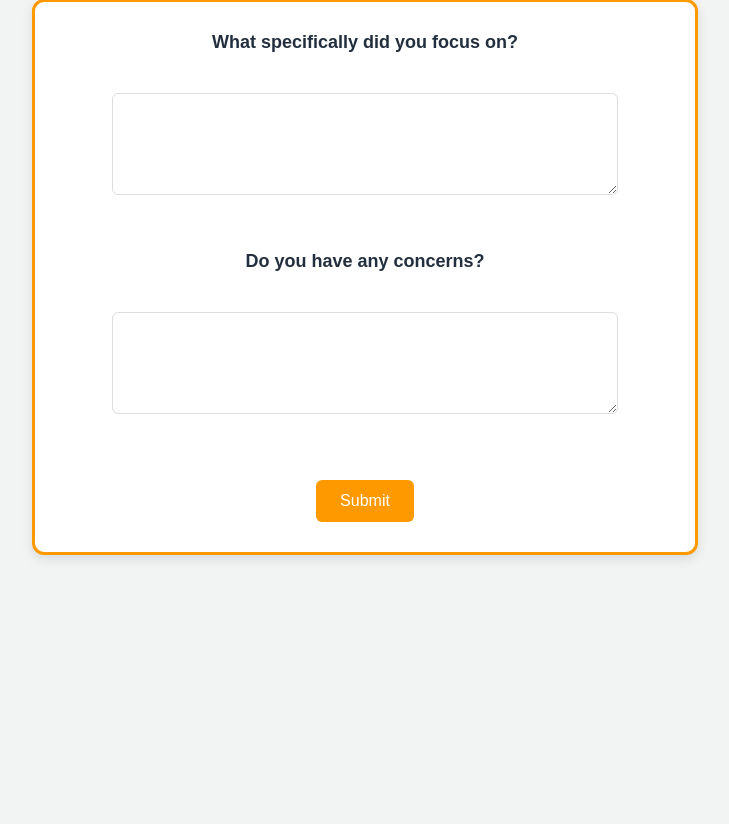
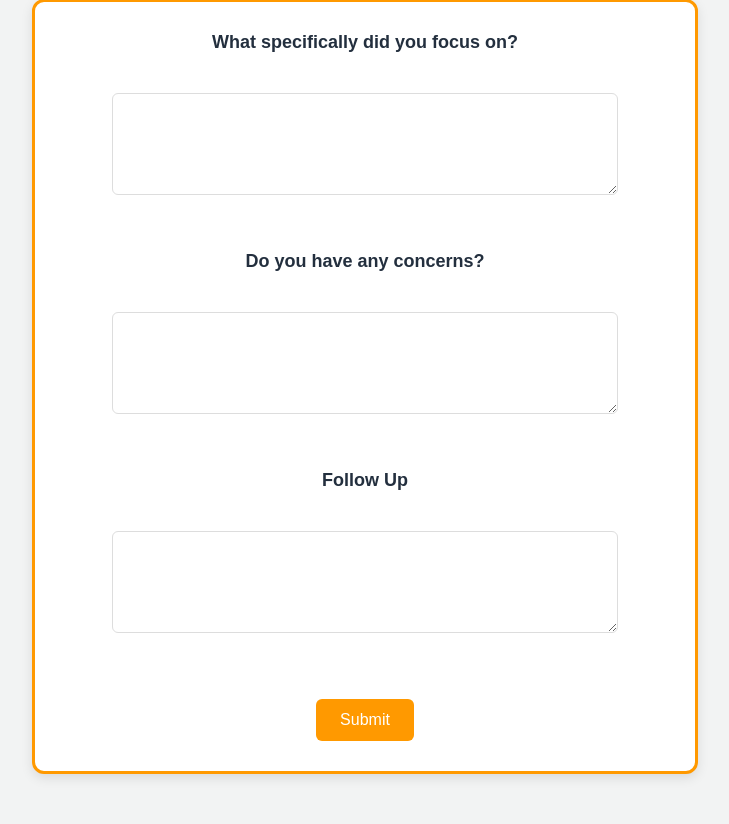
Before and after one commit to quetzin/p2p_mentorship, a Flask app: page /final_questions in a window 1280 px wide. Shown: the part 51-875 px from the top of the page, without its empty margins (275-1004 px from the left). Before the commit the page ends 610 px from the top, so only its background shows below. Run offline with Flask 3, Linux system fonts and the light colour scheme.

Commit message:
added follow up

```diff
--- a/Mentorship/app.py
+++ b/Mentorship/app.py
@@ -100,11 +100,13 @@ def handle_final_submission():
         "mentees": session.get('mentees'),
         "focus_areas": session.get('focus_areas'),
         "specific_focus": request.form['specific_focus'],
-        "concerns": request.form['concerns']
+        "concerns": request.form['concerns'],
+        "follow_up": request.form.get('follow_up', '')
     }
     save_submission(data)
     session['specific_focus'] = data['specific_focus']
     session['concerns'] = data['concerns']
+    session['follow_up'] = data['follow_up']
     return redirect('/send_email')
 
 @app.route('/send_email')
@@ -120,6 +122,7 @@ Mentees: {', '.join(session.get('mentees', []))}
 Focus Areas: {', '.join(session.get('focus_areas', []))}
 Specific Focus: {session.get('specific_focus')}
 Concerns: {session.get('concerns')}
+Follow Up: {session.get('follow_up')}
 """
 
     mailto_link = f"mailto:{urllib.parse.quote(to)}?subject={urllib.parse.quote(subject)}&body={urllib.parse.quote(body)}"
@@ -146,7 +149,8 @@ def add_submission():
         "mentees": request.form['mentees'].split(','),
         "focus_areas": request.form['focus_areas'].split(','),
         "specific_focus": request.form['specific_focus'],
-        "concerns": request.form['concerns']
+        "concerns": request.form['concerns'],
+        "follow_up": request.form.get('follow_up', '')
     }
     save_submission(data)
     return redirect('/submissions')
@@ -170,7 +174,8 @@ def edit_submission(index):
             "mentees": request.form['mentees'].split(','),
             "focus_areas": request.form['focus_areas'].split(','),
             "specific_focus": request.form['specific_focus'],
-            "concerns": request.form['concerns']
+            "concerns": request.form['concerns'],
+            "follow_up": request.form.get('follow_up', '')
         }
         save_all_submissions(data)
     return redirect('/submissions')
--- a/Mentorship/templates/final_questions.html
+++ b/Mentorship/templates/final_questions.html
@@ -13,6 +13,9 @@
             <label>Do you have any concerns?</label><br>
             <textarea name="concerns" rows="4" cols="50" required></textarea><br><br>
 
+            <label>Follow Up</label><br>
+            <textarea name="follow_up" rows="4" cols="50"></textarea><br><br>
+
             <button type="submit">Submit</button>
         </form>
     </div>
```
